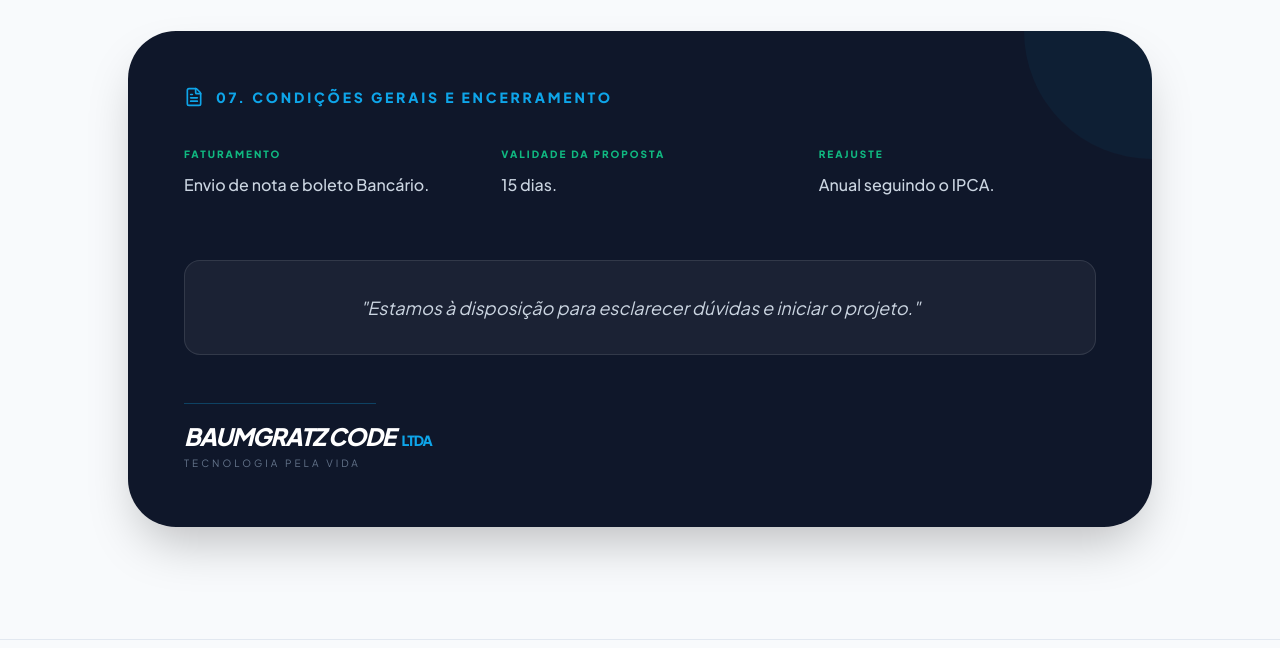
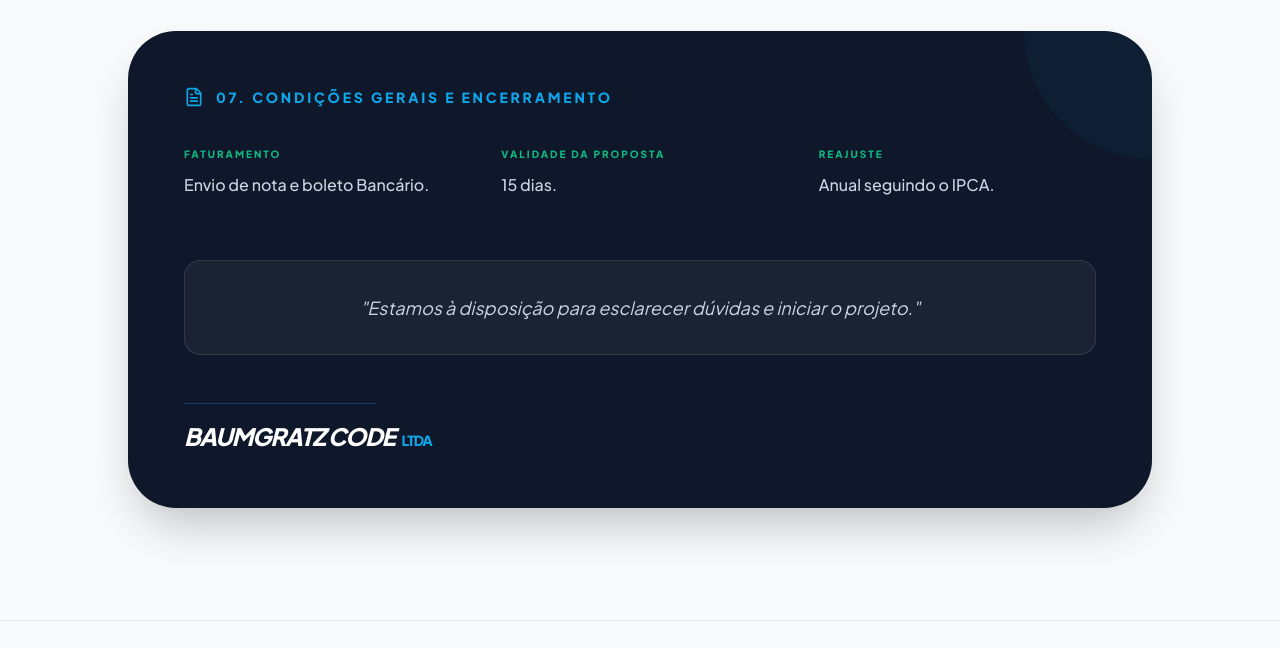
Before and after one commit to joaopedro-glitch/argus-comercial, a plain HTML site: page index.html in a window 1280 px wide. Shown: the part 7273-7921 px from the top of the page. Drawn offline with nearby package versions, Linux system fonts and the light colour scheme.

Commit message:
Update index.html

```diff
--- a/index.html
+++ b/index.html
@@ -567,7 +567,6 @@
                         <div class="h-px w-48 bg-brand-primary/30"></div>
                         <div class="text-center md:text-left">
                             <p class="text-2xl font-black tracking-tighter italic">BAUMGRATZ CODE <span class="text-brand-primary not-italic text-sm ml-1">LTDA</span></p>
-                            <p class="text-slate-500 text-[10px] uppercase tracking-[0.3em] mt-1">Tecnologia pela Vida</p>
                         </div>
                     </div>
                 </div>
```
